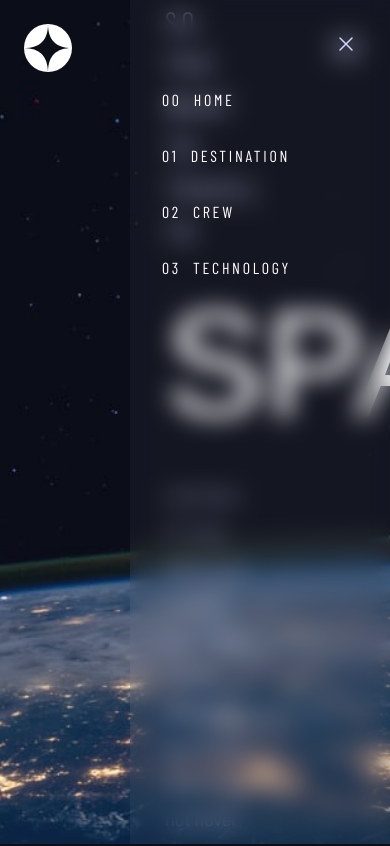
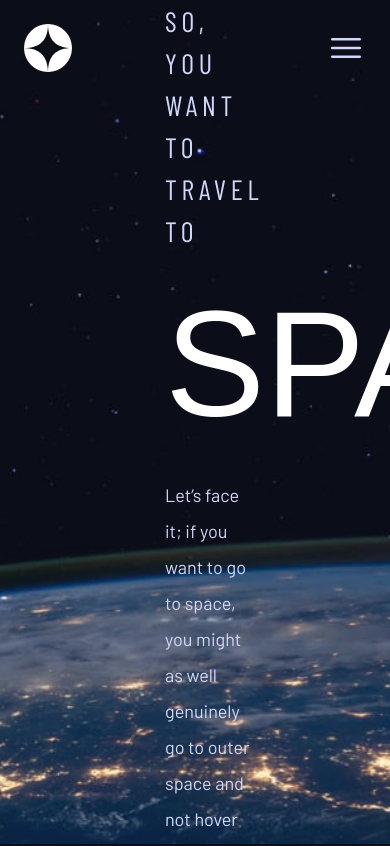
Before and after one commit to mackieva/space-tour, a Next.js app: page / in a window 390 px wide. Shown: the top 846 px of the page. Built offline with nearby package versions, Linux system fonts and the light colour scheme; a web font is replaced by a local one.

Commit message:
nav click to open and close

```diff
--- a/src/components/ui/Nav.tsx
+++ b/src/components/ui/Nav.tsx
@@ -9,17 +9,26 @@ import { Bars3Icon, XMarkIcon } from '@heroicons/react/24/solid';
 
 export default function Nav() {
 	const [hoveredLink, setHoveredLink] = useState('');
+	const [navOpen, setNavOpen] = useState(false);
 
 	return (
 		<>
 			<div className='flex justify-end items-center md:hidden'>
-				<Bars3Icon className='size-10 text-lavender' />
+				<Bars3Icon
+					className='size-10 text-lavender hover:cursor-pointer'
+					onClick={() => setNavOpen(true)}
+				/>
 			</div>
 			<nav
-				className='flex flex-col justify-start items-start bg-white/[0.04] backdrop-blur-md gap-[32px] absolute top-0 right-0 w-2/3 h-screen p-8 pb-0 md:justify-center md:relative md:h-auto md:w-full md:flex-row md:translate-x-0 lg:gap-[52px]'
+				className={`flex flex-col justify-start items-start bg-white/[0.04] backdrop-blur-md gap-[32px] absolute top-0 right-0 w-2/3 h-screen p-8 pb-0 transition-all ${
+					navOpen ? 'translate-x-0' : 'translate-x-full'
+				} md:justify-center md:relative md:h-auto md:w-full md:flex-row md:translate-x-0 lg:gap-[52px]`}
 				onMouseLeave={() => setHoveredLink('')}
 			>
-				<XMarkIcon className='size-6 text-lavender self-end md:hidden' />
+				<XMarkIcon
+					className='size-6 text-lavender self-end hover:cursor-pointer md:hidden'
+					onClick={() => setNavOpen(false)}
+				/>
 				{navList.map((link, i) => (
 					<Link
 						className='font-sansCon text-white tracking-[2.7px] uppercase relative text-base md:text-sm md:pb-10 lg:text-base'
```
